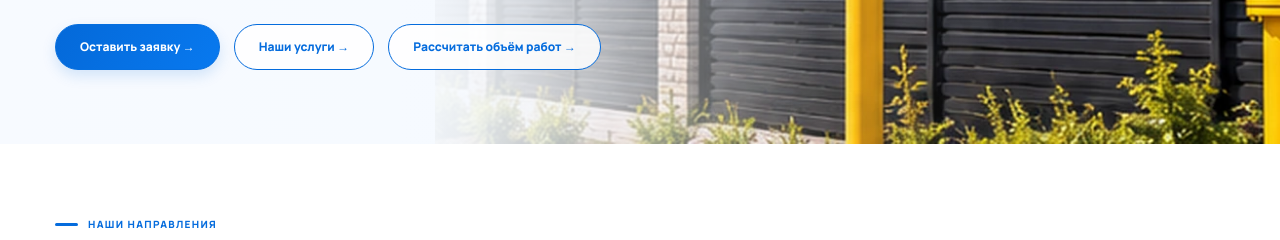
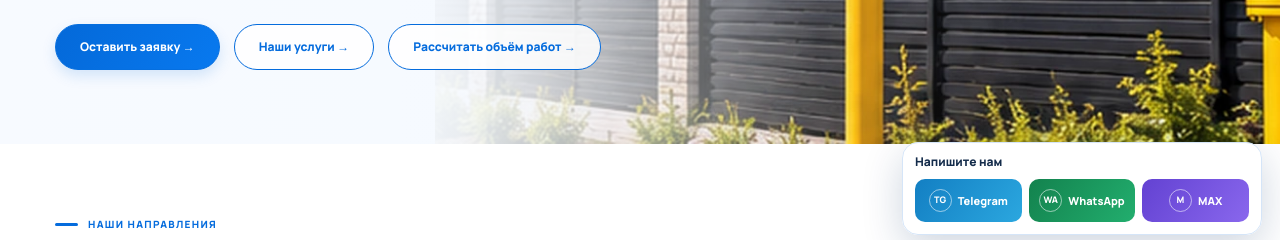
Before and after one commit to ahmedboroda001-a11y/KurskGazProm, a plain HTML site: page index.html in a window 1280 px wide. Shown: the part 547-787 px from the top of the page. Drawn offline with Linux system fonts and the light colour scheme.

Commit message:
Add files via upload

```diff
--- a/assets/site.js
+++ b/assets/site.js
@@ -81,3 +81,50 @@ document.querySelectorAll('form[data-lead]').forEach(form=>{
  render();
 })();
 (function(){const p=new URLSearchParams(window.KGP_PREVIEW_SEARCH||location.search);if(!p.has('comment'))return;document.querySelectorAll('form[data-lead]').forEach(f=>{const c=f.querySelector('textarea[name="Комментарий"]');if(c)c.value=p.get('comment')||'';const loc=f.querySelector('[name="Населённый пункт"]');if(loc)loc.value=p.get('locality')||'';const service=f.querySelector('[name="Услуга"]');if(service){const wanted=p.get('service')||'';if([...service.options].some(o=>o.value===wanted))service.value=wanted;}});})();
+
+/* Fixed, always-visible contact panel. It works without a backend or JS-generated HTML on every page. */
+(function setupQuickMessengers(){
+  if(document.querySelector('.kgp-quick-messengers'))return;
+  const number=String(cfg.messengerPhone||'79107310200').replace(/\D/g,'');
+  const msg='Здравствуйте! Интересует газификация. Хочу получить консультацию.';
+  const uname=String(cfg.telegramContactUsername||'').replace(/^@/,'').trim();
+  const tg=uname&&/^[A-Za-z][A-Za-z0-9_]{4,31}$/.test(uname)
+    ? 'https://t.me/'+uname : 'https://t.me/+'+number;
+  const knownMax=String(cfg.maxChatUrl||'').trim();
+  const maxUrl=/^https:\/\/max\.ru\//i.test(knownMax)
+    ? knownMax : 'https://max.ru/:share?text='+encodeURIComponent(msg);
+  const dock=document.createElement('aside');
+  dock.className='kgp-quick-messengers';
+  dock.setAttribute('aria-label','Быстрая связь с КурскГазПром');
+  const heading=document.createElement('div');
+  heading.className='kgp-quick-messengers-title';
+  heading.textContent='Напишите нам';
+  dock.appendChild(heading);
+  const actions=document.createElement('div');
+  actions.className='kgp-quick-messengers-actions';
+  const options=[
+    {type:'telegram',label:'Telegram',symbol:'TG',href:tg,title:'Открыть Telegram КурскГазПром по номеру телефона (при доступности профиля)'},
+    {type:'whatsapp',label:'WhatsApp',symbol:'WA',href:'https://wa.me/'+number+'?text='+encodeURIComponent(msg),title:'Написать КурскГазПром в WhatsApp'},
+    {type:'max',label:'MAX',symbol:'М',href:maxUrl,title:knownMax?'Открыть чат КурскГазПром в MAX':'Открыть MAX: потребуется выбрать чат получателя'}
+  ];
+  options.forEach(o=>{
+    const a=document.createElement('a');
+    a.className='kgp-quick-messengers-button kgp-quick-'+o.type;
+    a.href=o.href;
+    a.target='_blank';
+    a.rel='noopener noreferrer';
+    a.title=o.title;
+    a.setAttribute('aria-label',o.title);
+    const glyph=document.createElement('span');
+    glyph.className='kgp-quick-messengers-glyph';
+    glyph.setAttribute('aria-hidden','true');
+    glyph.textContent=o.symbol;
+    const label=document.createElement('span');
+    label.textContent=o.label;
+    a.append(glyph,label);
+    a.addEventListener('click',()=>window.kgpGoal?.(o.type+'_click'));
+    actions.appendChild(a);
+  });
+  dock.appendChild(actions);
+  document.body.appendChild(dock);
+})();
--- a/assets/style.css
+++ b/assets/style.css
@@ -100,3 +100,43 @@ a.direct-call strong{font-size:14px;letter-spacing:-.015em;white-space:nowrap}
 .messenger-icon{font-size:11px;font-weight:900;width:26px;height:26px;border:1px solid rgba(255,255,255,.45);border-radius:50%;display:flex;align-items:center;justify-content:center;flex:0 0 26px}
 .messenger-help{display:block;font-size:12px;color:#536b84;line-height:1.6;margin:8px 0 13px}
 @media(max-width:610px){.messenger-actions{grid-template-columns:1fr}.messenger-send{width:100%;min-height:50px}}
+
+/* Always-visible messenger shortcuts: blue, premium and mobile-friendly. */
+.kgp-quick-messengers{
+ position:fixed;z-index:1100;right:18px;bottom:18px;width:min(360px,calc(100% - 28px));
+ padding:11px 12px 12px;background:rgba(255,255,255,.98);
+ border:1px solid #d5e5f8;border-radius:16px;
+ box-shadow:0 12px 40px rgba(10,47,95,.20);
+ -webkit-backdrop-filter:blur(10px);backdrop-filter:blur(10px);
+}
+.kgp-quick-messengers-title{
+ font-size:12px;line-height:1.4;font-weight:800;color:#142c4b;
+ margin:0 0 8px;text-align:left;
+}
+.kgp-quick-messengers-actions{display:grid;grid-template-columns:repeat(3,minmax(0,1fr));gap:7px}
+.kgp-quick-messengers-button{
+ display:flex;align-items:center;justify-content:center;gap:6px;min-width:0;min-height:43px;
+ padding:9px 6px;border-radius:10px;color:#fff!important;text-decoration:none!important;
+ font-size:11px;font-weight:800;line-height:1.2;white-space:nowrap;
+ transition:transform .15s ease,filter .15s ease;
+}
+.kgp-quick-messengers-button:hover{transform:translateY(-2px);filter:brightness(1.05)}
+.kgp-quick-messengers-button:focus-visible{outline:3px solid #142c4b;outline-offset:2px}
+.kgp-quick-messengers-glyph{
+ display:grid;place-items:center;flex:none;height:23px;width:23px;border:1px solid rgba(255,255,255,.55);
+ border-radius:50%;font-size:9px;font-weight:900;
+}
+.kgp-quick-telegram{background:linear-gradient(125deg,#137fc3,#2ba7df)}
+.kgp-quick-whatsapp{background:linear-gradient(125deg,#13824e,#22ae6e)}
+.kgp-quick-max{background:linear-gradient(125deg,#6342d2,#8967ed)}
+@media(max-width:640px){
+ body{padding-bottom:106px}
+ .kgp-quick-messengers{
+  right:8px;left:8px;width:auto;bottom:calc(7px + env(safe-area-inset-bottom));
+  padding:8px 9px 9px;border-radius:13px;
+ }
+ .kgp-quick-messengers-title{margin-bottom:5px;text-align:center;font-size:11px}
+ .kgp-quick-messengers-actions{gap:6px}
+ .kgp-quick-messengers-button{padding:7px 5px;min-height:43px;font-size:11px}
+}
+@media(prefers-reduced-motion:reduce){.kgp-quick-messengers-button{transition:none}}
```
